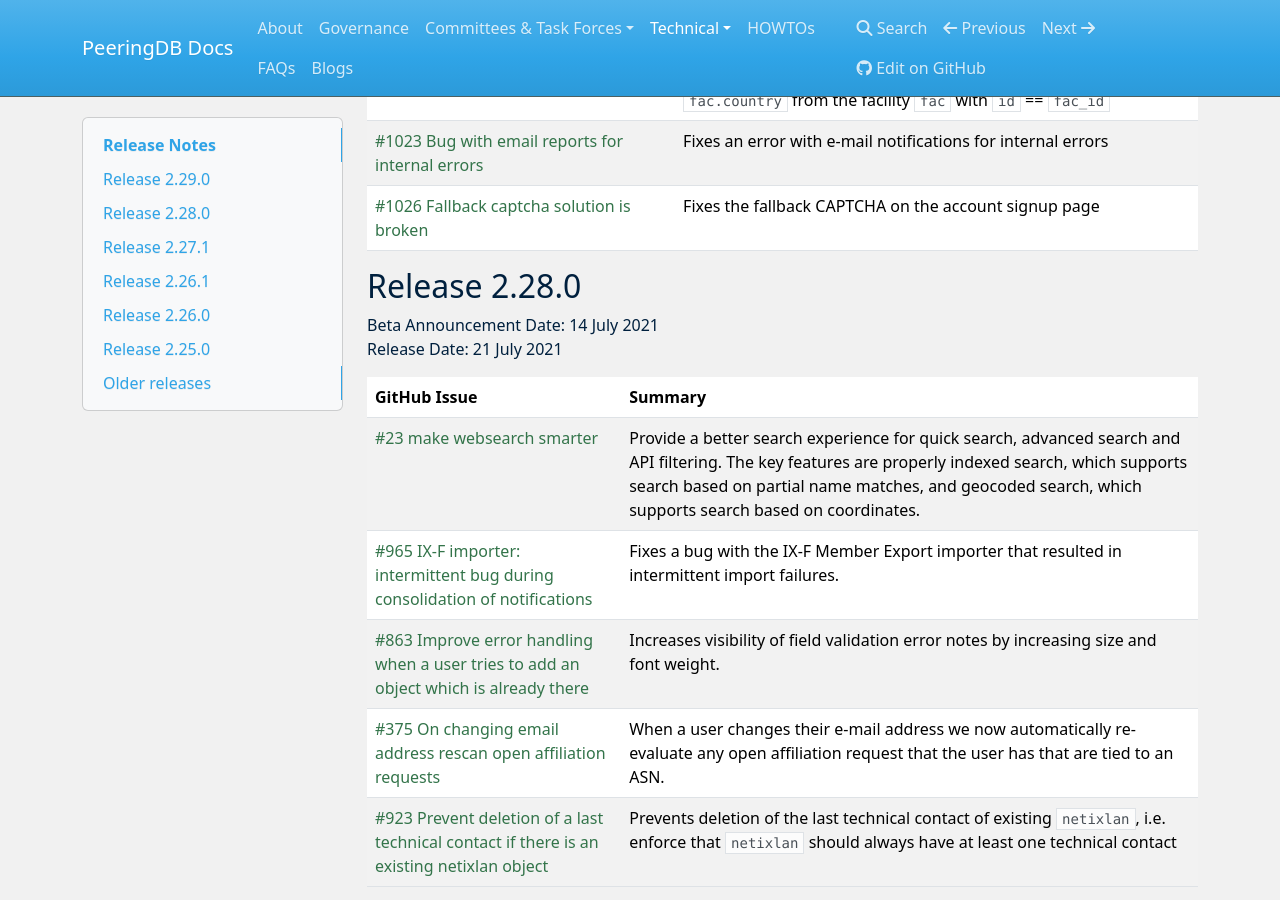
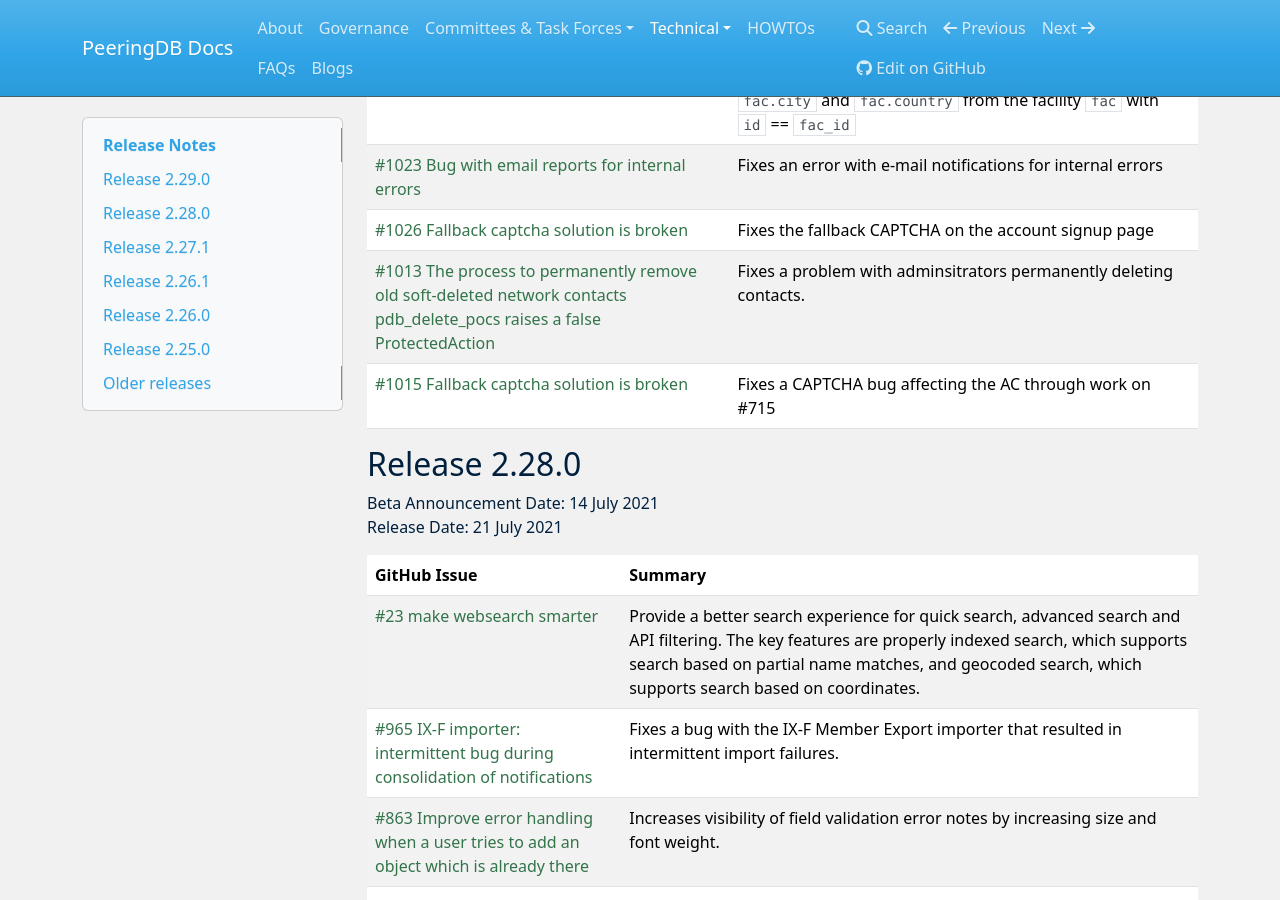
Before and after one commit to peeringdb/docs, an MkDocs documentation site: the page built from docs/release_notes/index.md, in a window 1280 px wide and 900 px high, scrolled down 764 px. Built offline with MkDocs 1.6.1, drawn with Linux system fonts in a browser that asks for light colours; nearby versions of some CDN libraries.

Commit message:
2 more issues added to 2.29.0 production release
2.29.0 production release includes 2 additional bug fixes

```diff
--- a/docs/release_notes/index.md
+++ b/docs/release_notes/index.md
@@ -20,6 +20,8 @@
 | [#166 Add name, city, country to ixfac (GET operation) ](https://github.com/peeringdb/peeringdb/issues/166) | Add read-only fields `name`, `city` and `country` to object `ixfac`. The values for these fields are `fac.name`, 	`fac.city	` and 	`fac.country` from the facility `fac` with `id` == `fac_id` |
 | [#1023 Bug with email reports for internal errors ](https://github.com/peeringdb/peeringdb/issues/1023) | Fixes an error with e-mail notifications for internal errors |
 | [#1026 Fallback captcha solution is broken ](https://github.com/peeringdb/peeringdb/issues/1026) | Fixes the fallback CAPTCHA on the account signup page |
+| [#1013 The process to permanently remove old soft-deleted network contacts pdb_delete_pocs raises a false ProtectedAction ](https://github.com/peeringdb/peeringdb/issues/1013) | Fixes a problem with adminsitrators permanently deleting contacts. |
+| [#1015 Fallback captcha solution is broken ](https://github.com/peeringdb/peeringdb/issues/1015) | Fixes a CAPTCHA bug affecting the AC through work on #715 |
 
 
 ## Release 2.28.0
```
